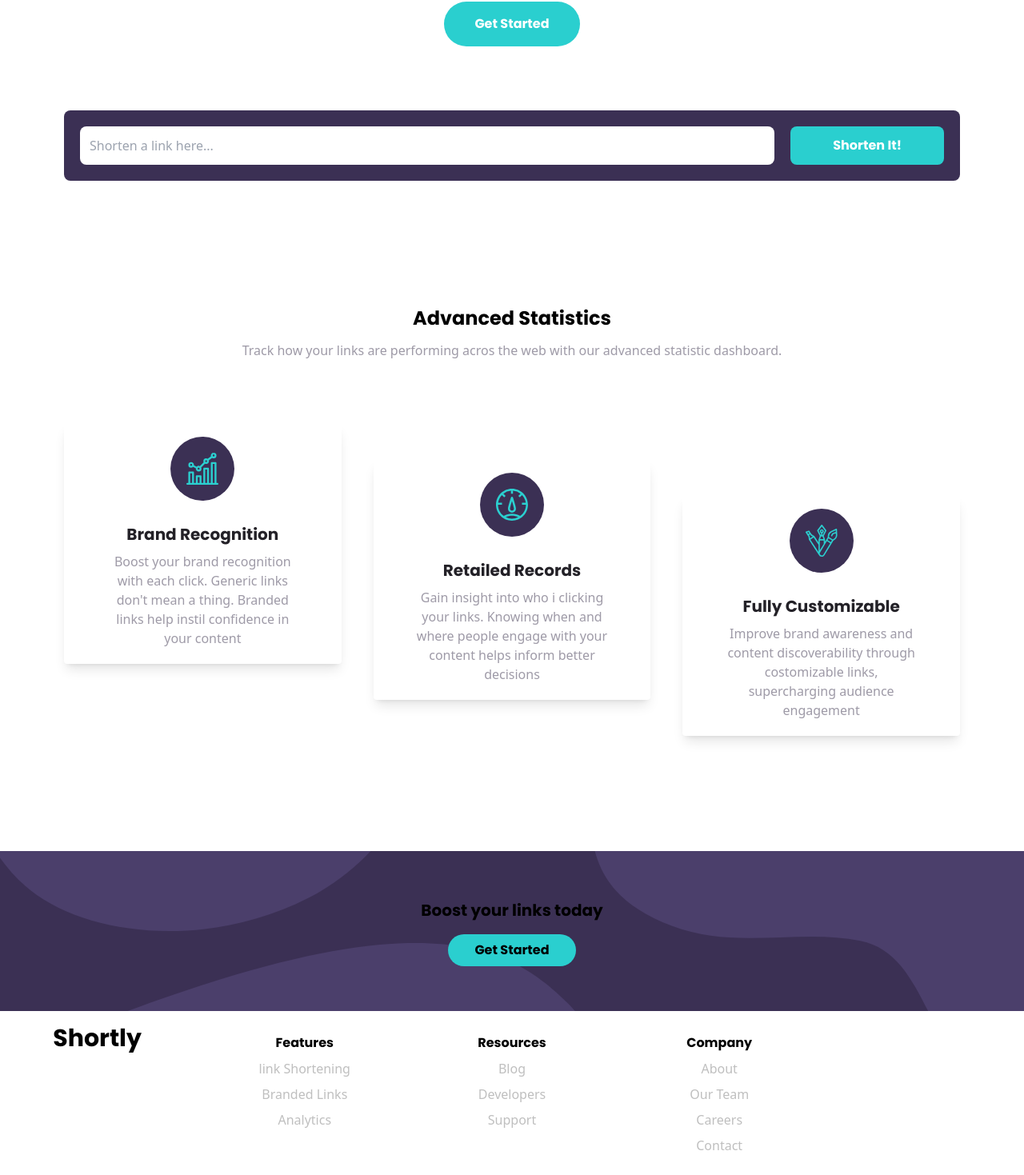
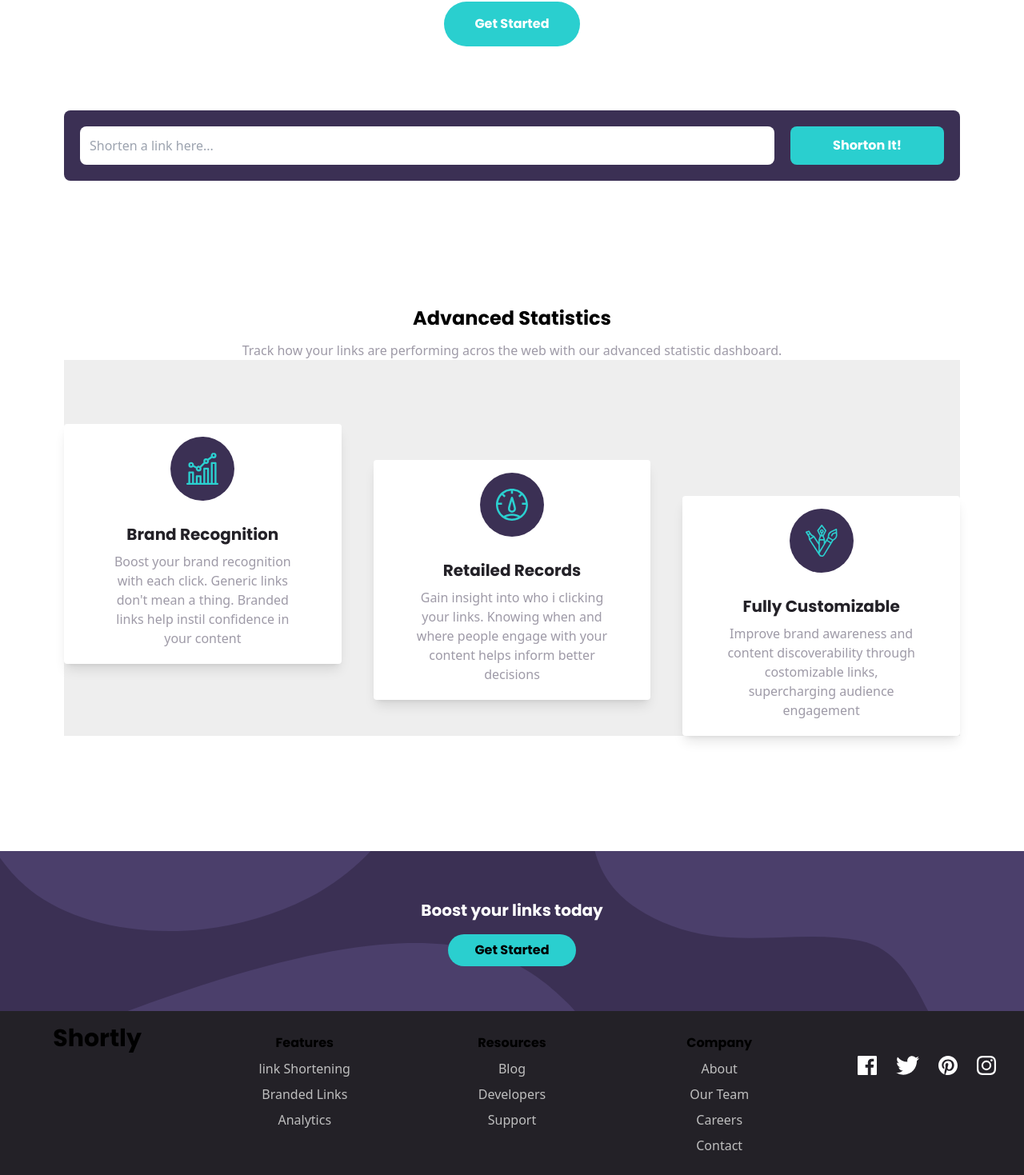
Before and after one commit to Zeddnyx/urlShortly, a React (Vite) app: page / in a window 1280 px wide. Shown: the part 411-1880 px from the top of the page at 80% size. Built offline with nearby package versions, Linux system fonts and the light colour scheme.

Commit message:
update footer and nav

```diff
--- a/src/page/Footer.jsx
+++ b/src/page/Footer.jsx
@@ -61,10 +61,10 @@ const img = 'w-full h-60 bg-darkViolet xl:hidden'
 const img2 = 'w-full h-[200px] hidden bg-darkViolet xl:flex'
 
 const divtextjmg = 'absolute flex flex-col items-center gap-4 font-pop text-center w-full -my-40 xl:-my-[140px]'
-const h1 = 'text-xl'
+const h1 = 'text-xl text-[#fff]'
 const btn = 'py-2 bg-cyan rounded-full w-40 outline-none'
 
-const footer = 'py-4 grid text-center bg-verDarkViolet'
+const footer = 'py-4 grid text-center bg-veryDarkViolet'
 const divFooter = 'grid gap-4 xl:grid-cols-5'
 const footerH1 = 'font-pop text-3xl'
 
--- a/src/page/Home.jsx
+++ b/src/page/Home.jsx
@@ -20,7 +20,7 @@ export default function Home() {
 
     <form className={form} onSubmit={handleForm}>
       <input className={input} type="text" placeholder='Shorten a link here...' />
-      <button className={btnInput} type="submit">Shorten It!</button>
+      <button className={btnInput} type="submit">Shorton It!</button>
     </form>
   </header>
 }
--- a/src/page/InfoStatistic.jsx
+++ b/src/page/InfoStatistic.jsx
@@ -45,7 +45,7 @@ const section = 'mt-36 text-center items-center flex flex-col'
 const h1 = 'font-pop text-2xl my-3'
 const article = 'px-3 text-grayViolet'
 
-const parentCard = 'grid grid-cols-1 xl:grid-cols-3 xl:gap-10 xl:h-[470px]'
+const parentCard = 'grid grid-cols-1 xl:grid-cols-3 xl:gap-10 xl:h-[470px] bg-[#eee]'
 const card = 'bg-[#fff] mt-20 rounded shadow-lg grid grid-cols-1 w-full place-items-center text-center'
 const divImg = 'bg-darkViolet mt-4 rounded-full p-5 w-20'
 
--- a/src/page/Nav.jsx
+++ b/src/page/Nav.jsx
@@ -45,7 +45,7 @@ export default function Nav() {
 }
 
 const navbar = 'px-5 z-50 grid'
-const div = 'w-full top-0 left-0 fixed flex justify-between px-5 items-center py-3 bg-[#eee]'
+const div = 'w-full top-0 left-0 fixed flex justify-between px-5 items-center py-3 bg-[#fff]'
 
 const menu = 'text-gray md:hidden'
-const ulMobile = 'md:hidden mt-20 z-40 fixed self-center w-[90%] flex flex-col gap-5 bg-darkViolet rounded-xl text-center py-10'
+const ulMobile = 'md:hidden mt-20 z-40 fixed top-20 w-[90%] flex flex-col gap-5 bg-darkViolet rounded-xl text-center py-10'
```
